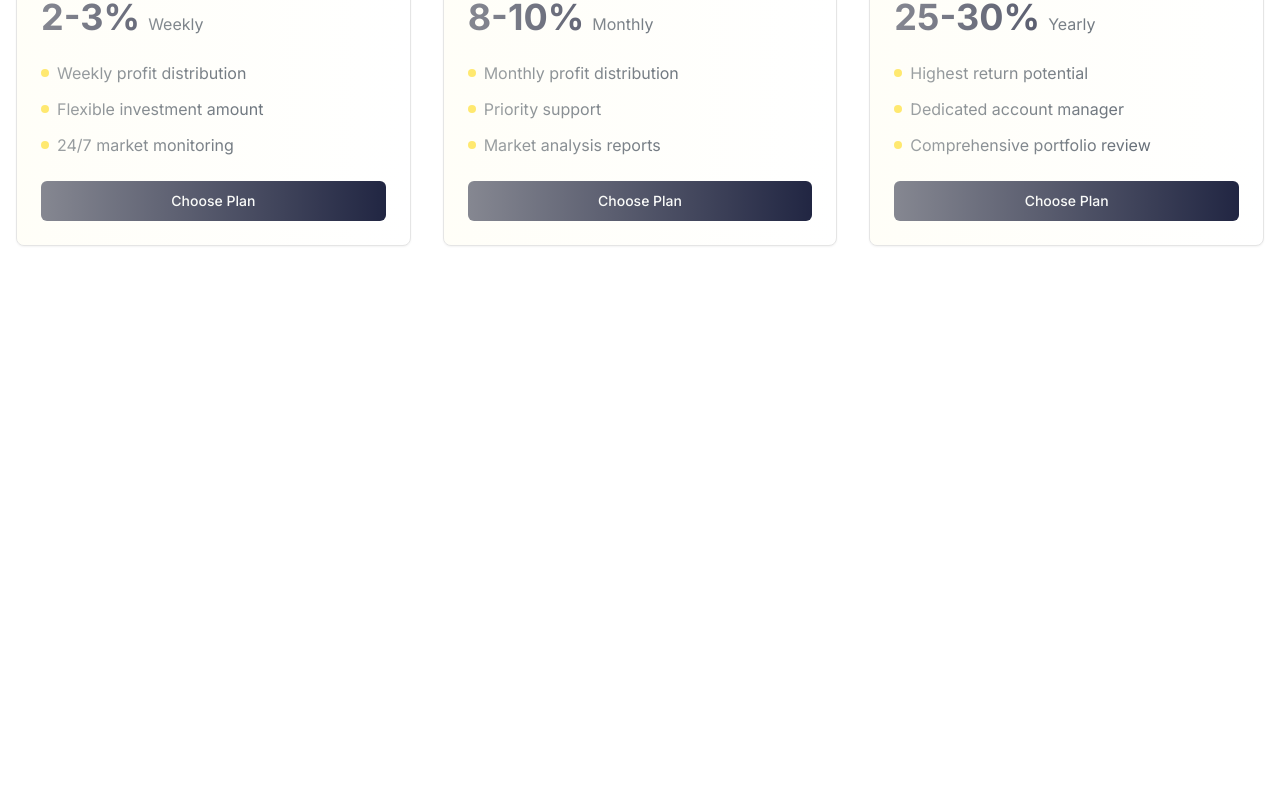
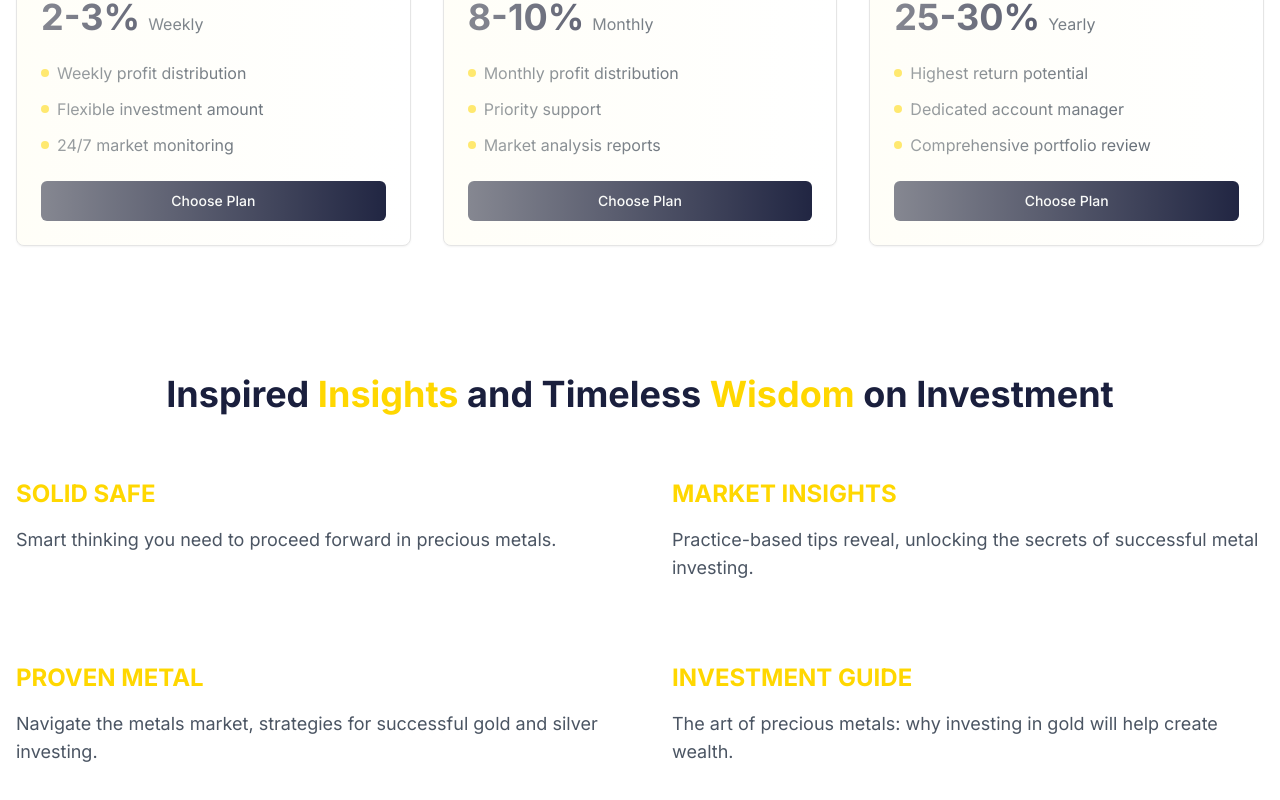
Before and after one commit to goldinvestpro/golden-wealth-harvest-35, a React (Vite) app: page / in a window 1280 px wide. Shown: the part 2330-3130 px from the top of the page. Before the commit the page ends 2656 px from the top, so only its background shows below. Built offline with nearby package versions, Linux system fonts and the light colour scheme.

Commit message:
Add information below investment plans
Copied the specified information and added it below the Investment Plans section in the Index component.
[skip gpt_engineer]

```diff
--- a/src/components/InvestmentPlans.tsx
+++ b/src/components/InvestmentPlans.tsx
@@ -80,6 +80,46 @@ export const InvestmentPlans = () => {
             </Card>
           ))}
         </div>
+
+        <div className="mt-32">
+          <h2 className="text-4xl font-bold text-center mb-16">
+            <span className="text-navy-500">Inspired</span>{" "}
+            <span className="text-gold-300">Insights</span>{" "}
+            <span className="text-navy-500">and Timeless</span>{" "}
+            <span className="text-gold-300">Wisdom</span>{" "}
+            <span className="text-navy-500">on Investment</span>
+          </h2>
+
+          <div className="grid md:grid-cols-2 gap-x-16 gap-y-20">
+            <div>
+              <h3 className="text-2xl font-bold text-gold-300 mb-4">SOLID SAFE</h3>
+              <p className="text-gray-600 text-lg">
+                Smart thinking you need to proceed forward in precious metals.
+              </p>
+            </div>
+
+            <div>
+              <h3 className="text-2xl font-bold text-gold-300 mb-4">MARKET INSIGHTS</h3>
+              <p className="text-gray-600 text-lg">
+                Practice-based tips reveal, unlocking the secrets of successful metal investing.
+              </p>
+            </div>
+
+            <div>
+              <h3 className="text-2xl font-bold text-gold-300 mb-4">PROVEN METAL</h3>
+              <p className="text-gray-600 text-lg">
+                Navigate the metals market, strategies for successful gold and silver investing.
+              </p>
+            </div>
+
+            <div>
+              <h3 className="text-2xl font-bold text-gold-300 mb-4">INVESTMENT GUIDE</h3>
+              <p className="text-gray-600 text-lg">
+                The art of precious metals: why investing in gold will help create wealth.
+              </p>
+            </div>
+          </div>
+        </div>
       </div>
     </div>
   );
```
